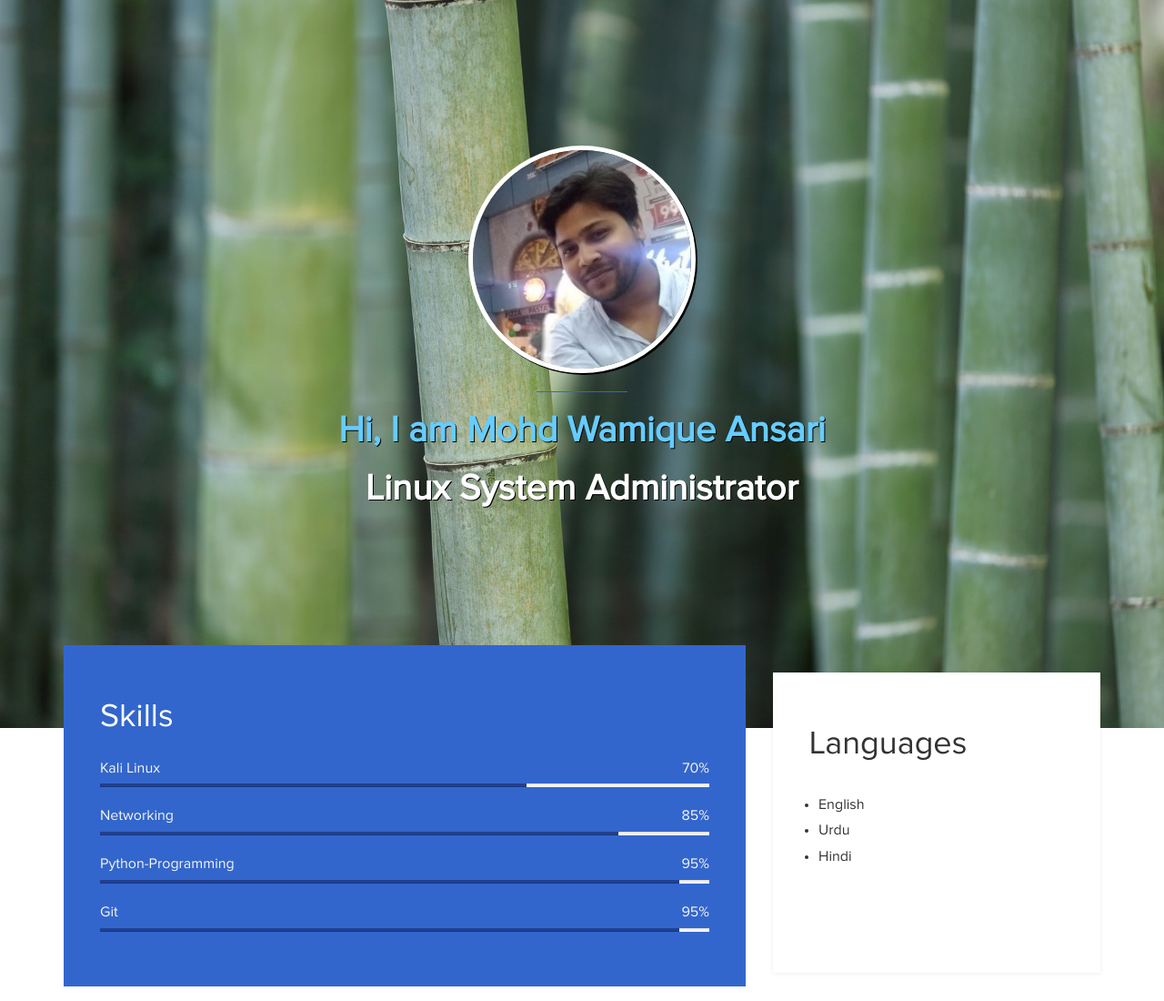
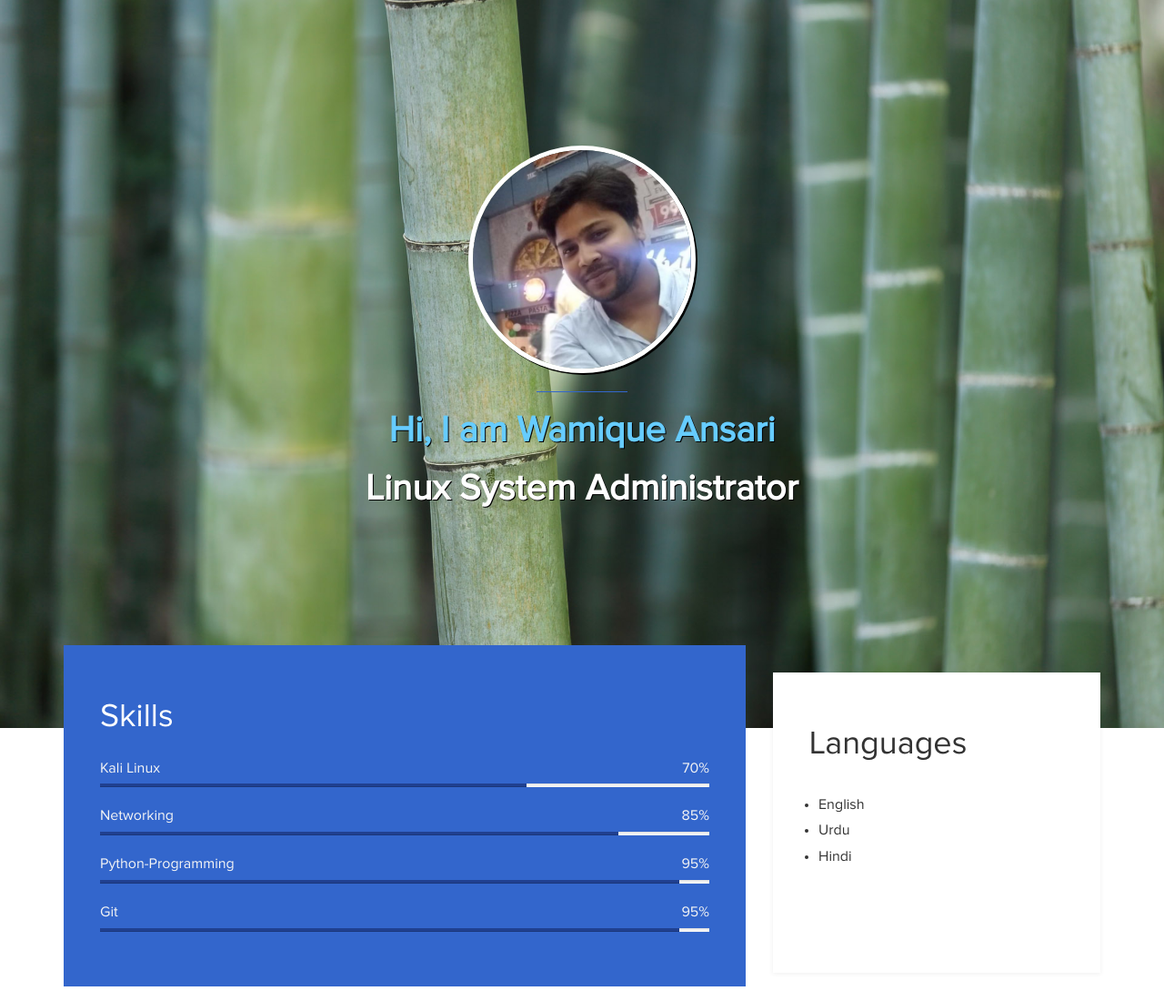
Before and after one commit to wamique00786/wamique00786.github.io, a plain HTML site: page index.html in a window 1280 px wide. Shown: the top 1100 px of the page at 91% size. Drawn offline with Linux system fonts and the light colour scheme.

Commit message:
Name changes

```diff
--- a/index.html
+++ b/index.html
@@ -34,7 +34,7 @@ http://www.templatemo.com/tm-467-easy-profile
                 <div class="col-md-12 col-sm-12">
                     <img src="images/tm-easy-profile.jpg" class="img-responsive img-circle tm-border" alt="wamique Profile pic" width="250px" n height="250px">
                     <hr>
-                    <h1 class="tm-title bold shadow">Hi, I am Mohd Wamique Ansari</h1>
+                    <h1 class="tm-title bold shadow">Hi, I am Wamique Ansari</h1>
                     <h1 class="white bold shadow">Linux System Administrator</h1>
                 </div>
             </div>
```
